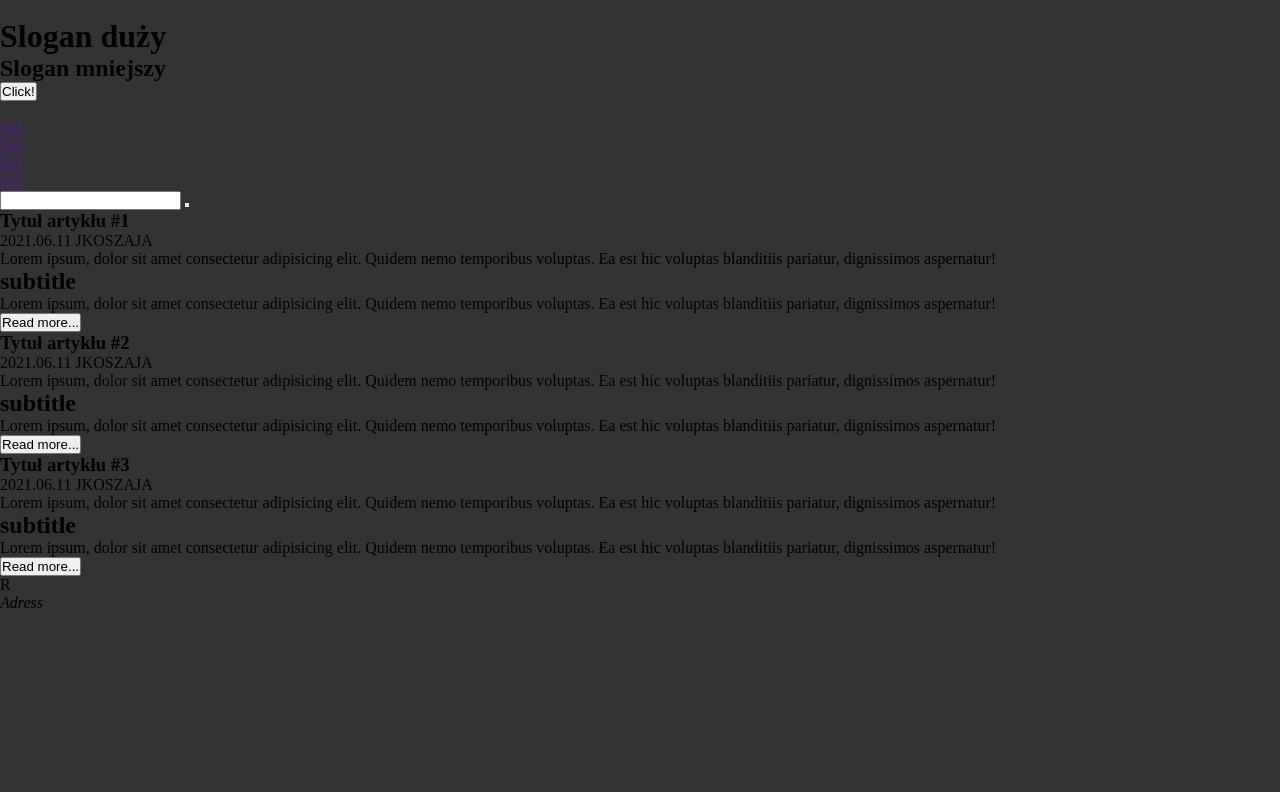
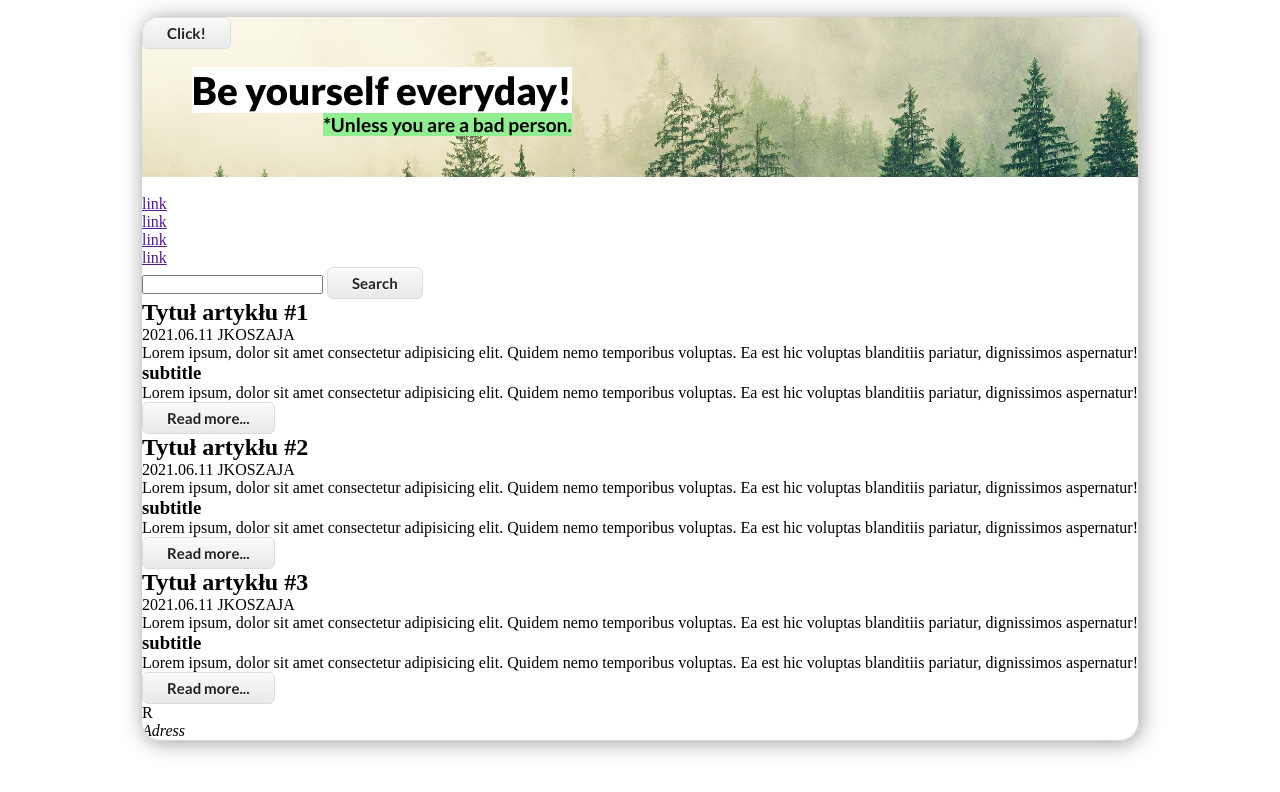
Before and after one commit to sebastian-lucjan/bem-practice-mockup-simple-page, a plain HTML site: page index.html in a window 1280 px wide. Drawn offline with Linux system fonts and the light colour scheme.

Commit message:
Style banner img and headlines

```diff
--- a/index.html
+++ b/index.html
@@ -8,10 +8,13 @@
     <link rel="stylesheet" href="style.css" />
   </head>
   <body class="page">
+    <div class="page__container">
       <header class="banner page__header">
-      <img src="" alt="" class="banner__image" />
-      <h1 class="banner__title banner__title--large">Slogan duży</h1>
-      <h2 class="banner__title banner__title--medium">Slogan mniejszy</h2>
+        <img src="./assets/fog-3622519_1920.jpg" alt="" class="banner__image" />
+        <div class="banner__titles-container">
+          <h1 class="banner__title banner__title--large">Be yourself everyday!</h1>
+          <h3 class="banner__title banner__title--small">*Unless you are a bad person.</h3>
+        </div>
         <button class="button banner__button button--large">Click!</button>
       </header>
       <nav class="menu page__nav">
@@ -29,58 +32,58 @@
       <section class="articles page__articles">
         <form class="search">
           <input type="text" class="search__input" />
-        <button class="button search__button button--italic" type="submit"></button>
+          <button class="button search__button button--italic" type="submit">Search</button>
         </form>
         <article class="article">
-        <h1 class="article__title">Tytuł artykłu #1</h1>
+          <h2 class="article__title">Tytuł artykłu #1</h2>
           <div class="article__info">
             <span class="article__publication-date">2021.06.11</span>
             <span class="article__publication-author">JKOSZAJA</span>
           </div>
           <p class="article__text">
-          Lorem ipsum, dolor sit amet consectetur adipisicing elit. Quidem nemo temporibus voluptas.
-          Ea est hic voluptas blanditiis pariatur, dignissimos aspernatur!
+            Lorem ipsum, dolor sit amet consectetur adipisicing elit. Quidem nemo temporibus
+            voluptas. Ea est hic voluptas blanditiis pariatur, dignissimos aspernatur!
           </p>
-        <h2 class="article__subtitle">subtitle</h2>
+          <h3 class="article__subtitle">subtitle</h3>
           <p class="article__text">
-          Lorem ipsum, dolor sit amet consectetur adipisicing elit. Quidem nemo temporibus voluptas.
-          Ea est hic voluptas blanditiis pariatur, dignissimos aspernatur!
+            Lorem ipsum, dolor sit amet consectetur adipisicing elit. Quidem nemo temporibus
+            voluptas. Ea est hic voluptas blanditiis pariatur, dignissimos aspernatur!
           </p>
           <button class="button article__button">Read more...</button>
         </article>
 
         <article class="article">
-        <h1 class="article__title">Tytuł artykłu #2</h1>
+          <h2 class="article__title">Tytuł artykłu #2</h2>
           <div class="article__info">
             <span class="article__publication-date">2021.06.11</span>
             <span class="article__publication-author">JKOSZAJA</span>
           </div>
           <p class="article__text">
-          Lorem ipsum, dolor sit amet consectetur adipisicing elit. Quidem nemo temporibus voluptas.
-          Ea est hic voluptas blanditiis pariatur, dignissimos aspernatur!
+            Lorem ipsum, dolor sit amet consectetur adipisicing elit. Quidem nemo temporibus
+            voluptas. Ea est hic voluptas blanditiis pariatur, dignissimos aspernatur!
           </p>
-        <h2 class="article__subtitle">subtitle</h2>
+          <h3 class="article__subtitle">subtitle</h3>
           <p class="article__text">
-          Lorem ipsum, dolor sit amet consectetur adipisicing elit. Quidem nemo temporibus voluptas.
-          Ea est hic voluptas blanditiis pariatur, dignissimos aspernatur!
+            Lorem ipsum, dolor sit amet consectetur adipisicing elit. Quidem nemo temporibus
+            voluptas. Ea est hic voluptas blanditiis pariatur, dignissimos aspernatur!
           </p>
           <button class="button article__button">Read more...</button>
         </article>
 
         <article class="article">
-        <h1 class="article__title">Tytuł artykłu #3</h1>
+          <h2 class="article__title">Tytuł artykłu #3</h2>
           <div class="article__info">
             <span class="article__publication-date">2021.06.11</span>
             <span class="article__publication-author">JKOSZAJA</span>
           </div>
           <p class="article__text">
-          Lorem ipsum, dolor sit amet consectetur adipisicing elit. Quidem nemo temporibus voluptas.
-          Ea est hic voluptas blanditiis pariatur, dignissimos aspernatur!
+            Lorem ipsum, dolor sit amet consectetur adipisicing elit. Quidem nemo temporibus
+            voluptas. Ea est hic voluptas blanditiis pariatur, dignissimos aspernatur!
           </p>
-        <h2 class="article__subtitle">subtitle</h2>
+          <h3 class="article__subtitle">subtitle</h3>
           <p class="article__text">
-          Lorem ipsum, dolor sit amet consectetur adipisicing elit. Quidem nemo temporibus voluptas.
-          Ea est hic voluptas blanditiis pariatur, dignissimos aspernatur!
+            Lorem ipsum, dolor sit amet consectetur adipisicing elit. Quidem nemo temporibus
+            voluptas. Ea est hic voluptas blanditiis pariatur, dignissimos aspernatur!
           </p>
           <button class="button article__button">Read more...</button>
         </article>
@@ -90,5 +93,6 @@
         <p class="footer__copyright-info">R</p>
         <address class="footer__address-info">Adress</address>
       </footer>
+    </div>
   </body>
 </html>
--- a/style.css
+++ b/style.css
@@ -1,9 +1,179 @@
+@import url('https://fonts.googleapis.com/css2?family=Lato:wght@400;700;900&display=swap');
+
 * {
   margin: 0;
   padding: 0;
   box-sizing: border-box;
 }
 
-body {
-  background-color: #333;
+.page {
+  display: flex;
+  justify-content: center;
+  align-items: center;
 }
+
+.page__container {
+  margin-top: 2vh;
+  border-radius: 20px;
+  max-width: 1080px;
+  border: 1px lightgray solid;
+  overflow: hidden;
+  box-shadow: 2px 2px 20px rgba(128, 128, 128, 0.75);
+}
+
+.banner {
+  position: relative;
+  height: 20vh;
+  overflow: hidden;
+}
+
+.banner__image {
+  position: absolute;
+  max-width: 100%;
+  transform: translateY(-25vh);
+  object-fit: cover;
+  z-index: -1;
+}
+.banner__titles-container {
+  position: absolute;
+  display: flex;
+  flex-direction: column;
+  flex-wrap: wrap;
+  left: 0;
+  top: 0;
+  align-items: flex-end;
+  padding: 5%;
+}
+
+.banner__title {
+  color: black;
+  font-family: 'Lato', Arial, sans-serif;
+  font-size: 1.4rem;
+}
+
+.banner__title--large {
+  background-color: white;
+  font-size: 2.4rem;
+  font-weight: 800;
+}
+
+.banner__title--small {
+  background-color: lightgreen;
+  font-size: 1.2rem;
+}
+
+.button {
+  box-shadow: inset 0px 1px 0px 0px #ffffff;
+  background: linear-gradient(to bottom, #f9f9f9 5%, #e9e9e9 100%);
+  background-color: #f9f9f9;
+  border-radius: 6px;
+  border: 1px solid #dcdcdc;
+  display: inline-block;
+  cursor: pointer;
+  color: #222;
+  font-family: 'Lato', Arial, sans-serif;
+  font-size: 15px;
+  font-weight: bold;
+  padding: 6px 24px;
+  text-decoration: none;
+  text-shadow: 0px 1px 0px #ffffff;
+}
+
+.button:hover {
+  background: linear-gradient(to bottom, #e9e9e9 5%, #f9f9f9 100%);
+  background-color: #e9e9e9;
+}
+
+.button:active {
+  position: relative;
+  top: 1px;
+}
+
+/* <body class="page">
+
+    <header class="banner page__header">
+      <img src="" alt="" class="banner__image" />
+      <h1 class="banner__title banner__title--large">Slogan duży</h1>
+      <h2 class="banner__title banner__title--medium">Slogan mniejszy</h2>
+      <button class="button banner__button button--large">Click!</button>
+    </header>
+
+    <nav class="menu page__nav">
+      <div class="logo">
+        <img src="" alt="" class="logo__image menu__logo" />
+        <span class="logo__company-name"></span>
+      </div>
+      <ul class="menu__list">
+        <li class="menu__item menu__item--is-open"><a href="" class="menu__link">link</a></li>
+        <li class="menu__item"><a href="" class="menu__link">link</a></li>
+        <li class="menu__item"><a href="" class="menu__link">link</a></li>
+        <li class="menu__item"><a href="" class="menu__link">link</a></li>
+      </ul>
+    </nav>
+
+    <section class="articles page__articles">
+      <form class="search">
+        <input type="text" class="search__input" />
+        <button class="button search__button button--italic" type="submit">Search</button>
+      </form>
+
+      <article class="article">
+        <h1 class="article__title">Tytuł artykłu #1</h1>
+        <div class="article__info">
+          <span class="article__publication-date">2021.06.11</span>
+          <span class="article__publication-author">JKOSZAJA</span>
+        </div>
+        <p class="article__text">
+          Lorem ipsum, dolor sit amet consectetur adipisicing elit. Quidem nemo temporibus voluptas.
+          Ea est hic voluptas blanditiis pariatur, dignissimos aspernatur!
+        </p>
+        <h2 class="article__subtitle">subtitle</h2>
+        <p class="article__text">
+          Lorem ipsum, dolor sit amet consectetur adipisicing elit. Quidem nemo temporibus voluptas.
+          Ea est hic voluptas blanditiis pariatur, dignissimos aspernatur!
+        </p>
+        <button class="button article__button">Read more...</button>
+      </article>
+
+      <article class="article">
+        <h1 class="article__title">Tytuł artykłu #2</h1>
+        <div class="article__info">
+          <span class="article__publication-date">2021.06.11</span>
+          <span class="article__publication-author">JKOSZAJA</span>
+        </div>
+        <p class="article__text">
+          Lorem ipsum, dolor sit amet consectetur adipisicing elit. Quidem nemo temporibus voluptas.
+          Ea est hic voluptas blanditiis pariatur, dignissimos aspernatur!
+        </p>
+        <h2 class="article__subtitle">subtitle</h2>
+        <p class="article__text">
+          Lorem ipsum, dolor sit amet consectetur adipisicing elit. Quidem nemo temporibus voluptas.
+          Ea est hic voluptas blanditiis pariatur, dignissimos aspernatur!
+        </p>
+        <button class="button article__button">Read more...</button>
+      </article>
+
+      <article class="article">
+        <h1 class="article__title">Tytuł artykłu #3</h1>
+        <div class="article__info">
+          <span class="article__publication-date">2021.06.11</span>
+          <span class="article__publication-author">JKOSZAJA</span>
+        </div>
+        <p class="article__text">
+          Lorem ipsum, dolor sit amet consectetur adipisicing elit. Quidem nemo temporibus voluptas.
+          Ea est hic voluptas blanditiis pariatur, dignissimos aspernatur!
+        </p>
+        <h2 class="article__subtitle">subtitle</h2>
+        <p class="article__text">
+          Lorem ipsum, dolor sit amet consectetur adipisicing elit. Quidem nemo temporibus voluptas.
+          Ea est hic voluptas blanditiis pariatur, dignissimos aspernatur!
+        </p>
+        <button class="button article__button">Read more...</button>
+      </article>
+    </section>
+
+    <footer class="footer page__footer">
+      <p class="footer__copyright-info">R</p>
+      <address class="footer__address-info">Adress</address>
+    </footer>
+  </body> */
```
Lines whose indentation alone changed are shown as unchanged.
